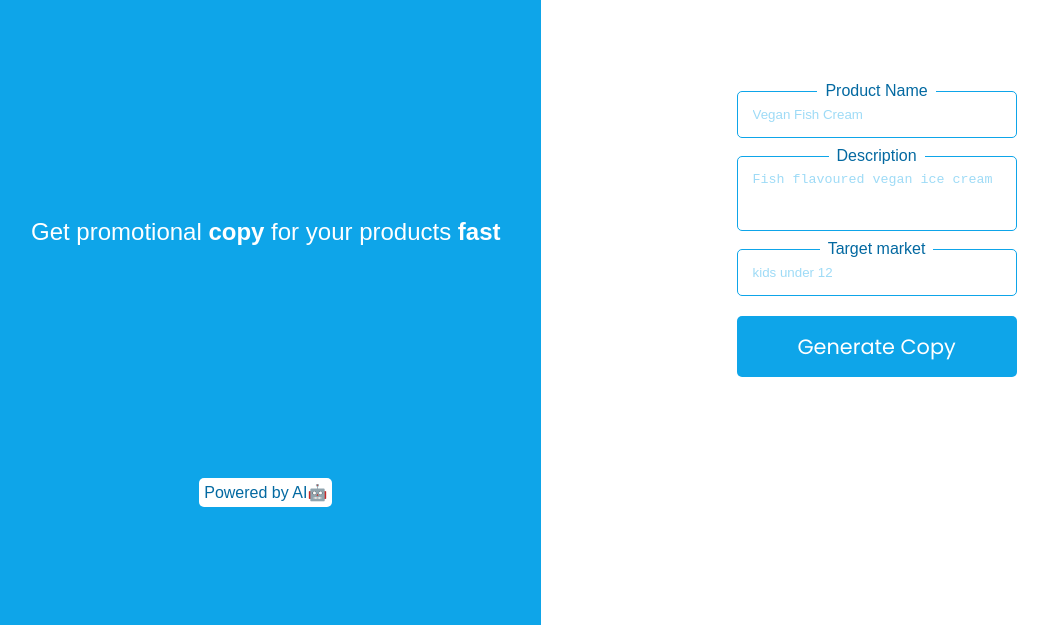
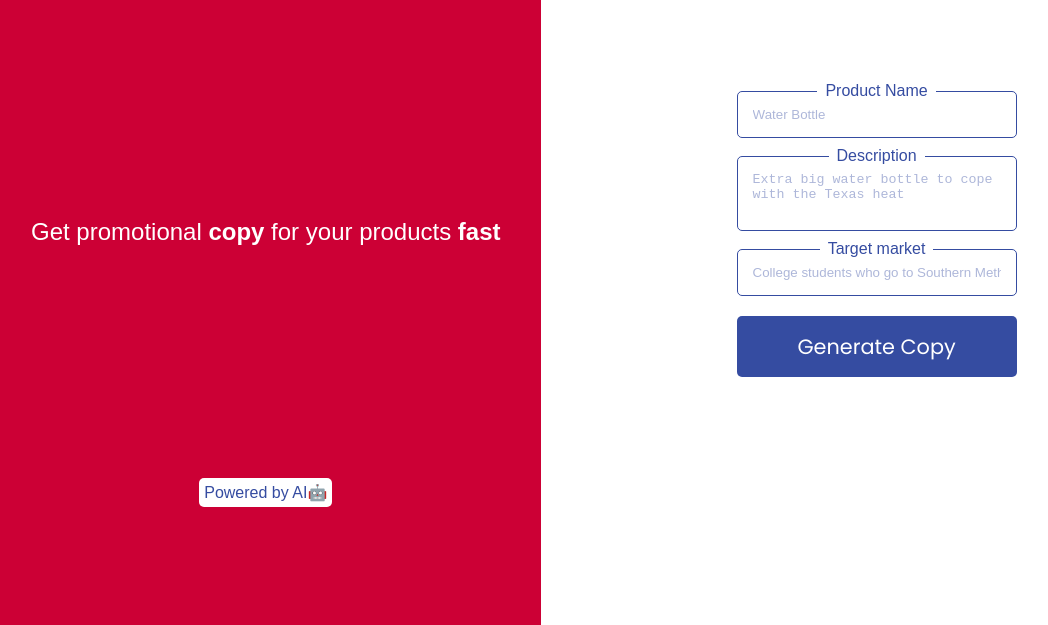
Before and after one commit to tantantan12/AIApp, a website built with webpack: page index.html in a window 1280 px wide. Shown: the part 175-800 px from the top of the page, without its empty margins (9-1057 px from the left). Built offline with nearby package versions, Linux system fonts and the light colour scheme; some packages are replaced by stand-ins of ours; no server answers; files whose address does not match are found by name.

Commit message:
changed the colors

```diff
--- a/index.css
+++ b/index.css
@@ -23,7 +23,7 @@ html, body {
     background-repeat: no-repeat;
     background-position: right 90%;
     background-size: cover;
-    background-color: #0ea5e9;
+    background-color: #CC0035;
     color: white;
 }
 
@@ -35,7 +35,7 @@ html, body {
     display: none;
     width: 280px;
     margin: 1em auto;
-    border: 3px solid #0ea5e9;
+    border: 3px solid #354CA1;
     padding: 1em;
     border-radius: 15px;
 }
@@ -59,7 +59,7 @@ h3 {
 h4 {
     font-size: 1rem;
     font-weight: 400;
-    color: #0ea5e9;
+    color: #354CA1;
 }
 
 strong {
@@ -67,7 +67,7 @@ strong {
 }
 
 textarea, input[type="text"] {
-    border: 1px solid #0ea5e9;
+    border: 1px solid #354CA1;
     width: 280px;
     padding: 15px 15px;
     border-radius: 5px;
@@ -80,12 +80,12 @@ textarea {
 
 input::placeholder, textarea::placeholder {
     opacity: 0.4;
-    color: #0ea5e9;
+    color: #354CA1;
 }
 
 button {
     margin-top: 1em;
-    background: #0ea5e9;
+    background: #354CA1;
     width: 280px;
     padding: 15px 0;
     color: white;
@@ -102,7 +102,7 @@ label {
     z-index: 1;
     background-color: white;
     padding: 0 .5em;
-    color: #0369a1;
+    color: #354CA1;
 }
 
 
@@ -127,7 +127,7 @@ label {
 
     p {
     background-color: white;
-    color: #0369a1;
+    color: #354CA1;
     padding: .3em;
     border-radius: 5px
 }
--- a/index.html
+++ b/index.html
@@ -12,21 +12,23 @@
 <body>
 	<main>
 		<section class="intro">
-			<h1>Advertify</h1>
+			<h1>Promotion Copy Assistant</h1>
 			<h2>Get promotional <strong>copy</strong> for your products <strong>fast</strong></h2>
 			<p>Powered by AI🤖</p>
 		</section>
 		<section class="ad-input" id="ad-input">
 			<label for="">Product Name</label>
-			<input type="text" placeholder="Vegan Fish Cream" id="name">
+			<input type="text" placeholder="Water Bottle" id="name">
 			<label for="">Description</label>
-			<textarea placeholder="Fish flavoured vegan ice cream" id="desc"></textarea>
+			<textarea placeholder="Extra big water bottle to cope with the Texas heat" id="desc"></textarea>
 			<label for="">Target market</label>
-			<input type="text" placeholder="kids under 12" id="target">
+			<input type="text" placeholder="College students who go to Southern Methodist University" id="target">
 			<button id="submit-btn">Generate Copy</button>
 		</section>
 		<section class="ad-output" id="ad-output">
 			<h4>Your Copy!</h4>
+
+			<button id="again-btn">Again!</button>
 		</section>
 	</main>
 	<script type="module" src="index.js"></script>
--- a/index.js
+++ b/index.js
@@ -1,3 +1,7 @@
+/*
+You can edit your prompt here.
+*/
+
 import { Configuration, OpenAIApi } from "openai";
 import { process } from './env';
 
@@ -6,6 +10,10 @@ const configuration = new Configuration({
 });
 
 const openai = new OpenAIApi(configuration);
+
+document.getElementById("again-btn").addEventListener("click", () => {
+  location.reload();
+})
 
 document.getElementById("submit-btn").addEventListener("click", () => {
   const productName = document.getElementById("name").value;
@@ -19,11 +27,6 @@ async function getCopySuggestion(productName, productDesc, productTarget) {
   const response = await openai.createCompletion({
     model: "text-davinci-003",
 
-/*
-Challenge:
-  1. Add a second example here. Be sure to make it similar in design to the first.
-  2. Remember to use separators
-*/
 
 
     prompt: `Use a product name, a product description and a target market to create advertising copy for a product.
```
